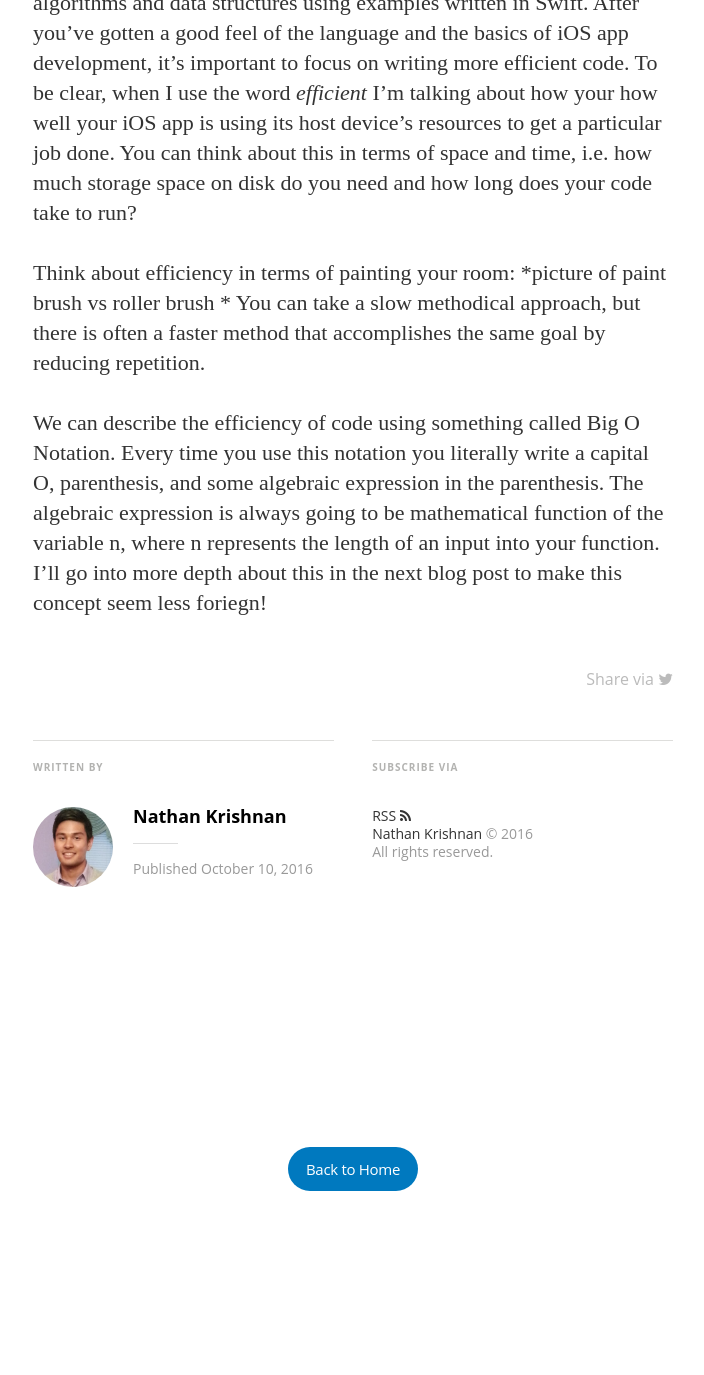
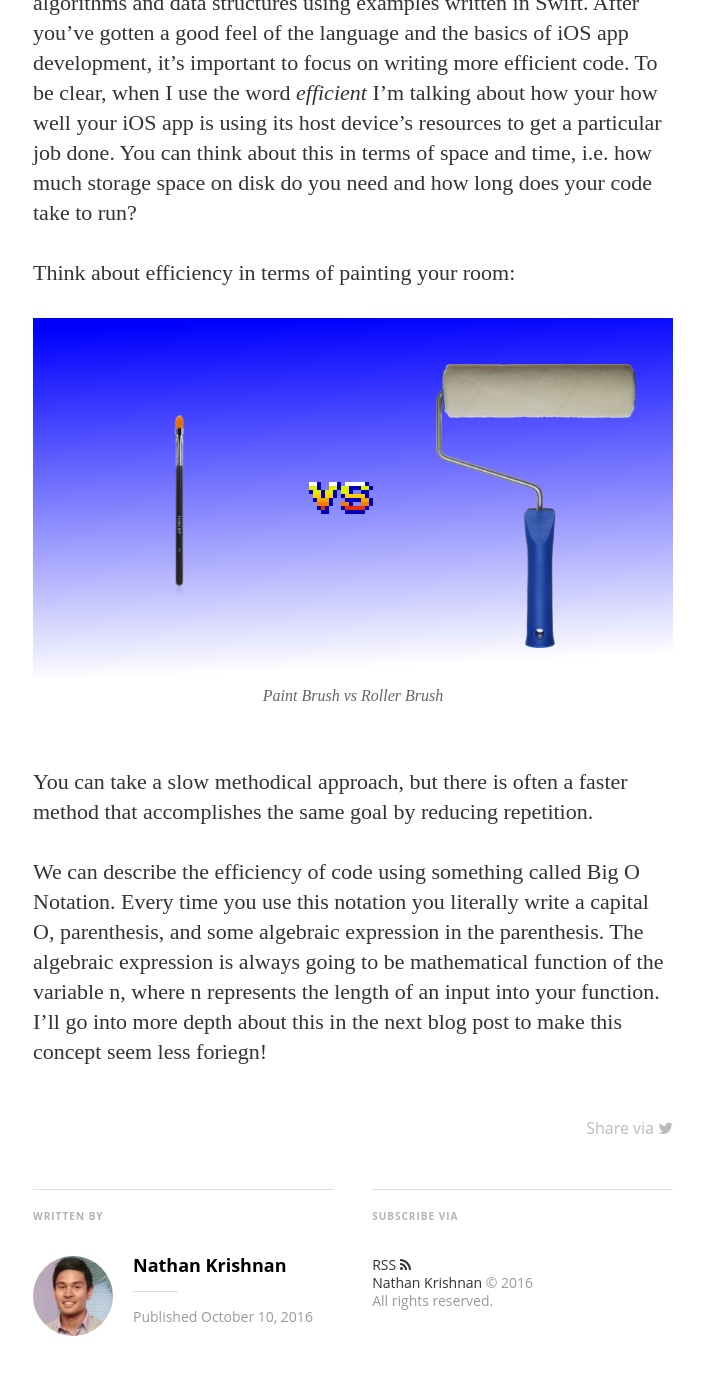
Before and after one commit to nathankrishnan/nathankrishnan.github.io, a Jekyll site: the page built from _posts/2016-10-10-hello.md, in a window 1280 px wide and 1400 px high, scrolled down 1461 px. Shown: the top 1375 px of the window, without its empty margins (287-991 px from the left). Built offline with Jekyll 4.4.1, drawn with Linux system fonts in a browser that asks for light colours; nearby versions of some CDN libraries; some web fonts are replaced; comment, search, counter and statistics services are not loaded; before the commit the page ends 2742 px from its top, so only the background shows below that.

Commit message:
Update 2016-10-10-hello.md

```diff
--- a/_posts/2016-10-10-hello.md
+++ b/_posts/2016-10-10-hello.md
@@ -11,7 +11,9 @@ image: https://raw.githubusercontent.com/MengTo/AppStoreSketch/master/Wallpapers
 So you've read Apple's Swift language reference, experimented in bunch of XCode Playgrounds, and have sucessfully built some small apps...now what's the next step?  In the forthcoming series of posts, I intend to answer this question by teaching the basic concepts of algorithms and data structures using examples written in Swift. After you've gotten a good feel of the language and the basics of iOS app development, it's important to focus on writing more efficient code.  To be clear, when I use the word *efficient* I'm talking about how your how well your iOS app is using its host device's resources to get a particular job done.  You can think about this in terms of space and time, i.e. how much storage space on disk do you need and how long does your code take to run?
 
 Think about efficiency in terms of painting your room:
-*picture of paint brush vs roller brush *
+
+![Paint Brush vs Roller Brush](https://raw.githubusercontent.com/nathankrishnan/nathankrishnan.github.io/master/assets/article_images/brush_vs.png)
+
 You can take a slow methodical approach, but there is often a faster method that accomplishes the same goal by reducing repetition.
 
 
```
